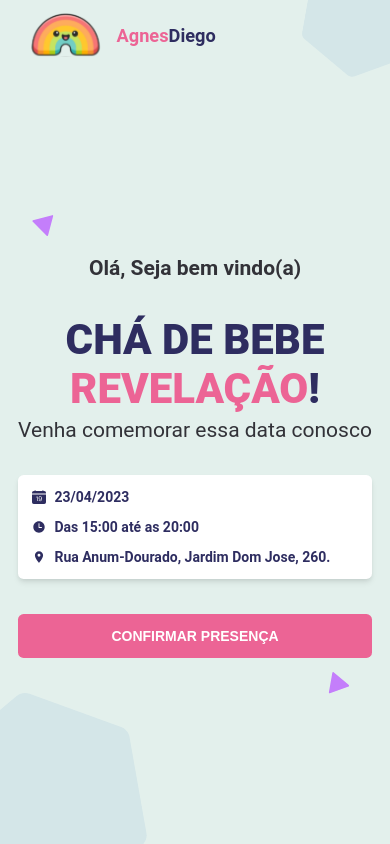
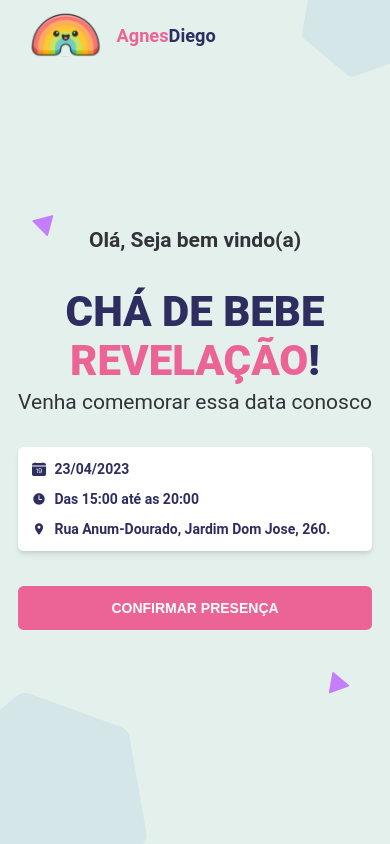
Before and after one commit to GuilhermeMota20/ChaRevelacao, a React (Vite) app: page / in a window 390 px wide. Built offline with nearby package versions, Linux system fonts and the light colour scheme.

Commit message:
ajustes finais de estilo

```diff
--- a/src/home.module.scss
+++ b/src/home.module.scss
@@ -140,6 +140,7 @@
         flex-direction: column;
         justify-content: center;
         padding: 0 1rem;
+        margin-top: -2rem;
 
         .hero {
             display: flex;
--- a/src/styles/global.scss
+++ b/src/styles/global.scss
@@ -34,14 +34,14 @@
 }
 
 html, body {
+    height: 100%;
+    width: 100%;
     overflow: hidden;
 }
 
 body {
     background-color: var(--gray-100);
     color: var(--gray-700);
-    // height: 100%;
-    // width: 100%;
     position: relative;
 }
 
```
